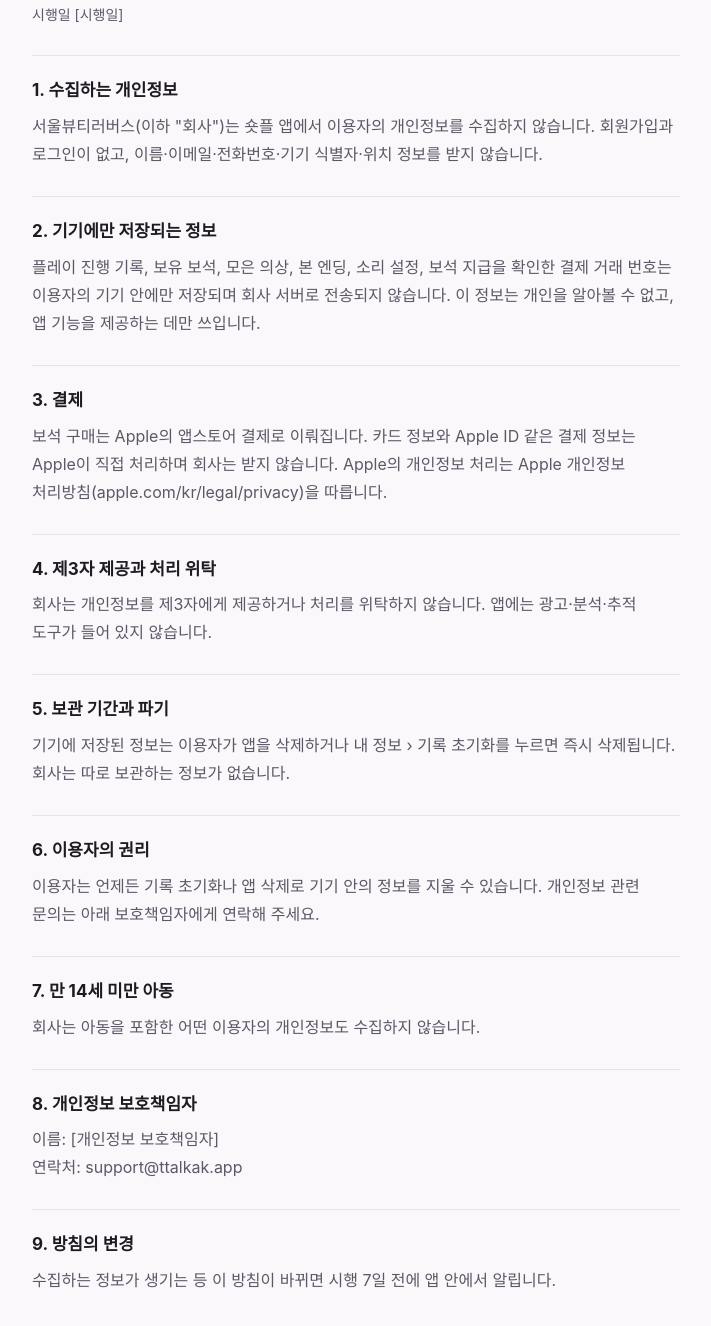
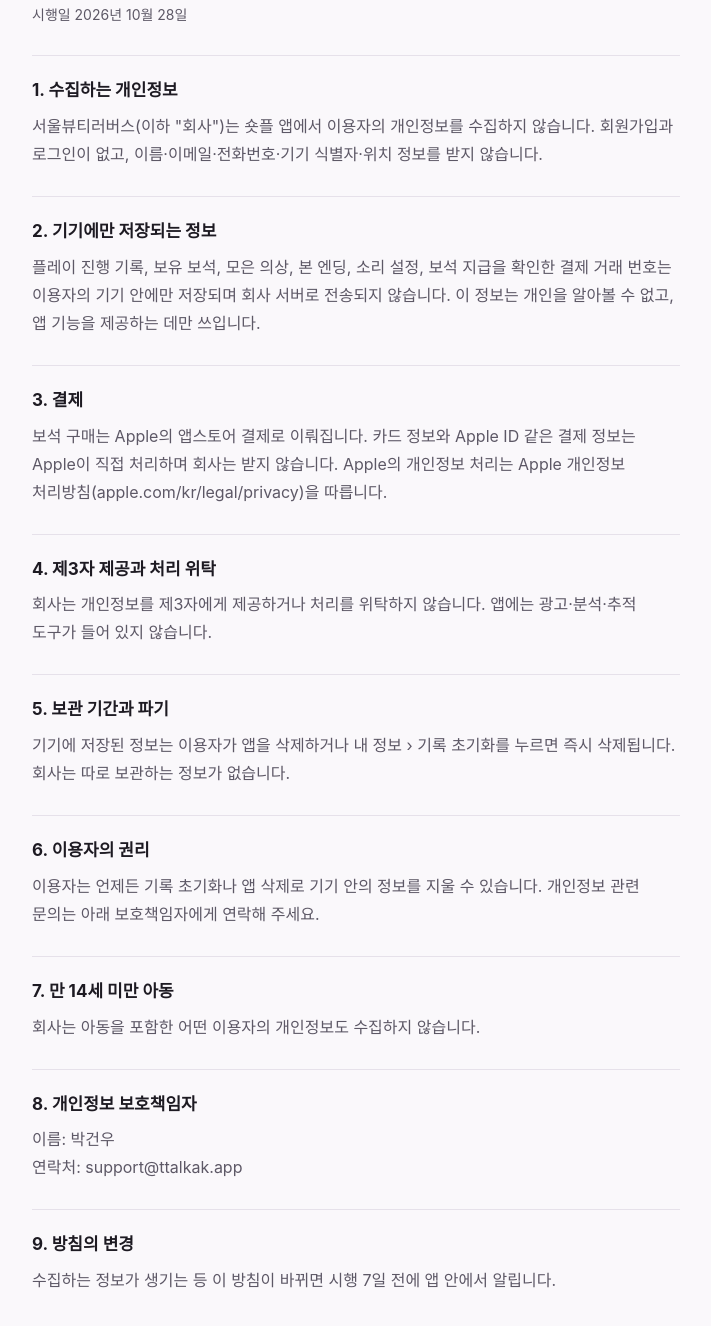
Before and after one commit to gnwoop/shortplay-policy, a plain HTML site: page privacy/index.html in a window 1280 px wide. Shown: the part 134-1460 px from the top of the page, without its empty margins (284-995 px from the left). Drawn offline with Linux system fonts and the light colour scheme.

Commit message:
보호책임자와 시행일 채움
Co-Authored-By: Claude Opus 5.5 <noreply@anthropic.com>

```diff
--- a/privacy/index.html
+++ b/privacy/index.html
@@ -16,7 +16,7 @@ p{margin:0;color:var(--mute);white-space:pre-line}
 </style></head>
 <body><main>
 <nav><a class="brand" href="../">숏플</a><a href="../privacy/">개인정보처리방침</a><a href="../terms/">이용약관</a></nav>
-<h1>개인정보처리방침</h1><p class="date">시행일 [시행일]</p>
+<h1>개인정보처리방침</h1><p class="date">시행일 2026년 10월 28일</p>
 <h2>1. 수집하는 개인정보</h2><p>서울뷰티러버스(이하 "회사")는 숏플 앱에서 이용자의 개인정보를 수집하지 않습니다. 회원가입과 로그인이 없고, 이름·이메일·전화번호·기기 식별자·위치 정보를 받지 않습니다.</p>
 <h2>2. 기기에만 저장되는 정보</h2><p>플레이 진행 기록, 보유 보석, 모은 의상, 본 엔딩, 소리 설정, 보석 지급을 확인한 결제 거래 번호는 이용자의 기기 안에만 저장되며 회사 서버로 전송되지 않습니다. 이 정보는 개인을 알아볼 수 없고, 앱 기능을 제공하는 데만 쓰입니다.</p>
 <h2>3. 결제</h2><p>보석 구매는 Apple의 앱스토어 결제로 이뤄집니다. 카드 정보와 Apple ID 같은 결제 정보는 Apple이 직접 처리하며 회사는 받지 않습니다. Apple의 개인정보 처리는 Apple 개인정보 처리방침(apple.com/kr/legal/privacy)을 따릅니다.</p>
@@ -24,7 +24,7 @@ p{margin:0;color:var(--mute);white-space:pre-line}
 <h2>5. 보관 기간과 파기</h2><p>기기에 저장된 정보는 이용자가 앱을 삭제하거나 내 정보 › 기록 초기화를 누르면 즉시 삭제됩니다. 회사는 따로 보관하는 정보가 없습니다.</p>
 <h2>6. 이용자의 권리</h2><p>이용자는 언제든 기록 초기화나 앱 삭제로 기기 안의 정보를 지울 수 있습니다. 개인정보 관련 문의는 아래 보호책임자에게 연락해 주세요.</p>
 <h2>7. 만 14세 미만 아동</h2><p>회사는 아동을 포함한 어떤 이용자의 개인정보도 수집하지 않습니다.</p>
-<h2>8. 개인정보 보호책임자</h2><p>이름: [개인정보 보호책임자]
+<h2>8. 개인정보 보호책임자</h2><p>이름: 박건우
 연락처: support@ttalkak.app</p>
 <h2>9. 방침의 변경</h2><p>수집하는 정보가 생기는 등 이 방침이 바뀌면 시행 7일 전에 앱 안에서 알립니다.</p>
 </main></body></html>
```
Also changed, not shown: terms/index.html (+1 -1 lines).
